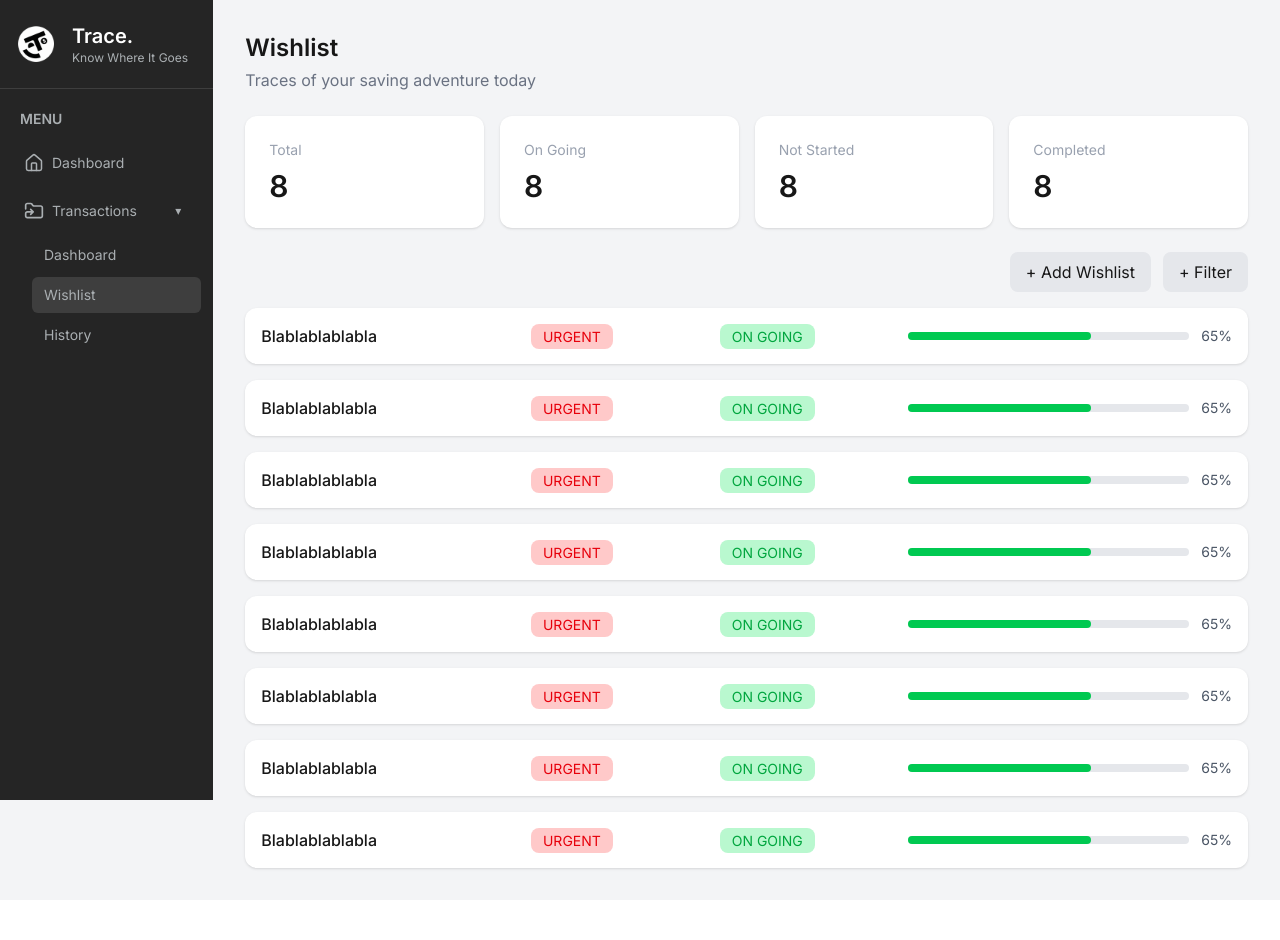
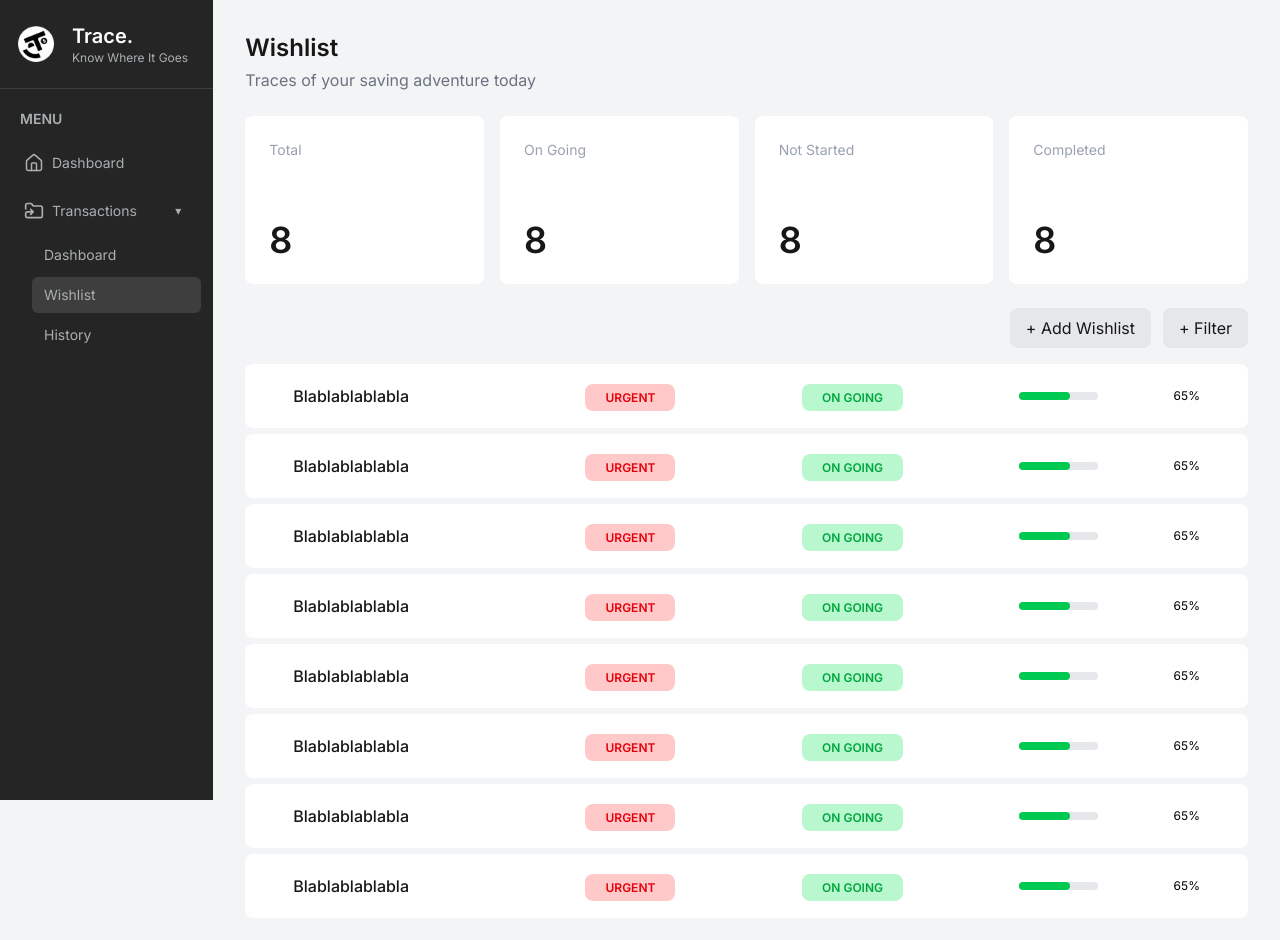
Before and after one commit to Adlymusyaffatibr/TraceWeb, a Next.js app: page /transactions/wishlist in a window 1280 px wide. Shown: the top 940 px of the page. Before the commit the page ends 900 px from the top, so only its background shows below. Built offline with nearby package versions, Linux system fonts and the light colour scheme; a web font is replaced by a local one.

Commit message:
update at list wishlist

```diff
--- a/app/(main)/transactions/wishlist/page.tsx
+++ b/app/(main)/transactions/wishlist/page.tsx
@@ -40,9 +40,9 @@ export default function WishlistPage() {
       {/* STATS */}
       <div className="grid grid-cols-4 gap-4 mb-6">
         {["Total", "On Going", "Not Started", "Completed"].map((item) => (
-          <div key={item} className="bg-white rounded-xl p-6 shadow-sm">
+          <div key={item} className="bg-white rounded-lg p-6 flex flex-col justify-between h-42 ">
             <p className="text-gray-400 text-sm">{item}</p>
-            <h2 className="text-3xl font-semibold mt-2">{list.length}</h2>
+            <h2 className="text-4xl font-semibold mt-2">{list.length}</h2>
           </div>
         ))}
       </div>
@@ -95,11 +95,11 @@ export default function WishlistPage() {
       )}
 
       {/* LIST */}
-      <div className="space-y-4">
+      <div className="space-y-1.5">
         {list.map((item) => (
           <div
             key={item.id}
-            className="bg-white p-4 rounded-xl shadow-sm flex items-center justify-between"
+            className="bg-white px-12 py-5 rounded-lg  flex items-center justify-between"
           >
             {/* NAME */}
             <div className="w-1/4">
@@ -108,27 +108,27 @@ export default function WishlistPage() {
 
             {/* PRIORITY */}
             <div className="w-1/6">
-              <span className="bg-red-200 text-red-600 px-3 py-1 rounded-lg text-sm">
+              <span className="bg-red-200 text-red-600 px-5 py-1.5 font-semibold rounded-lg text-xs">
                 {item.priority}
               </span>
             </div>
 
             {/* STATUS */}
             <div className="w-1/6">
-              <span className="bg-green-200 text-green-600 px-3 py-1 rounded-lg text-sm">
+              <span className="bg-green-200 text-green-600 px-5 py-1.5 font-semibold rounded-lg text-xs">
                 {item.status}
               </span>
             </div>
 
             {/* PROGRESS */}
-            <div className="w-1/3 flex items-center gap-3">
+            <div className="w-1/5 flex items-center gap-3">
               <div className="w-full bg-gray-200 h-2 rounded-full">
                 <div
                   className="bg-green-500 h-2 rounded-full"
                   style={{ width: `${item.progress}%` }}
                 />
               </div>
-              <span className="text-sm text-gray-600">
+              <span className="ml-16 text-xs text-black">
                 {item.progress}%
               </span>
             </div>
```
